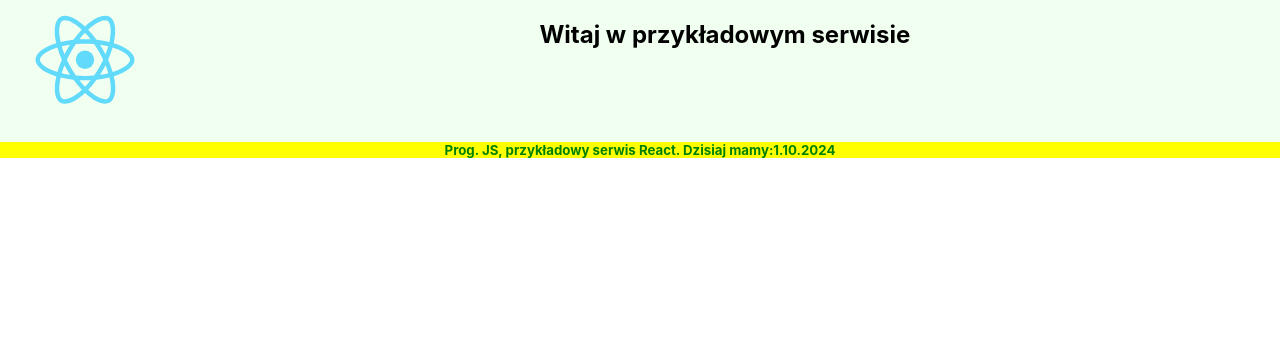
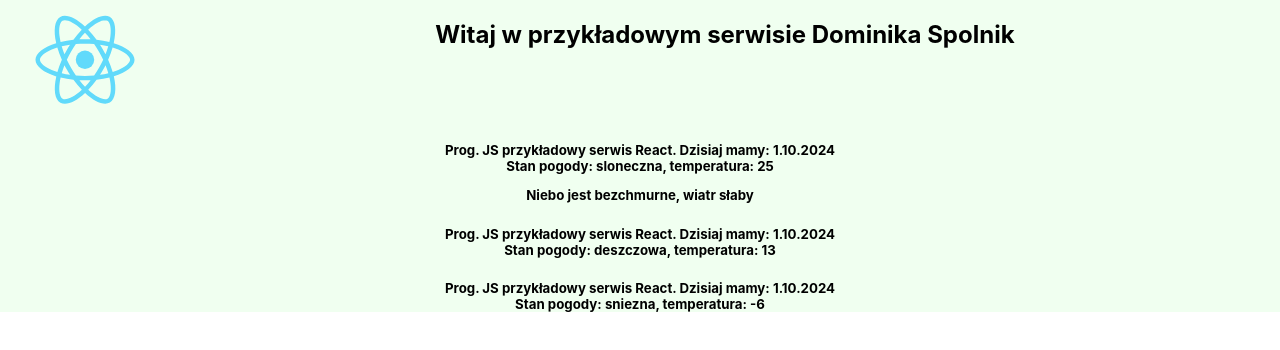
Before and after one commit to DominikaSp/pjs_lab01_spolnik, a React (Create React App) app: page / in a window 1280 px wide. Shown: the top 350 px of the page. Built offline with nearby package versions, Linux system fonts and the light colour scheme.

Commit message:
Lisiting 5.22

```diff
--- a/src/App.js
+++ b/src/App.js
@@ -6,8 +6,12 @@ import CHeader from './components/CHeader';
 function App() {
   return (
     <div className="App">
-      <CHeader />
-      <CFooter />
+      <CHeader aName="Dominika" aFamily="Spolnik" />
+      <CFooter weather="sloneczna" temp="25">
+        <p>Niebo jest bezchmurne, wiatr słaby</p>
+      </CFooter>
+      <CFooter weather="deszczowa" temp="13" />
+      <CFooter weather="sniezna" temp="-6" />
     </div>
   );
 }
--- a/src/components/CFooter.js
+++ b/src/components/CFooter.js
@@ -12,25 +12,31 @@ import './CFooter.css';
 //     )
 // }
 
+export const CFooter = (props) => {
+    let date = new Date();
+
+    return (
+
+        <div>
+            <h5>
+                Prog. JS przykładowy serwis React. Dzisiaj mamy: {" "}{date.toLocaleDateString('pl-PL')}
+                <br />
+                Stan pogody: {props.weather}, temperatura: {props.temp}
+                <br />
+                {props.children}
+            </h5>
+        </div>
+    )
+}
+
 // export const CFooter = () => {
 //     let date = new Date();
 
-//     return (
-
-//         <div>
-//             <h5>Prog. JS przykładowy serwis React. Dzisiaj mamy: {" "}{date.toLocaleDateString()}{" "}</h5>
-//         </div>
+//     return React.createElement('div', { className: 'footerDivClass' },
+//         React.createElement('h5', { id: 'footerText', className: 'footerTextClass' },
+//             'Prog. JS, przykładowy serwis React. Dzisiaj mamy:' + date.toLocaleDateString('pl-PL'))
 //     )
 // }
 
-export const CFooter = () => {
-    let date = new Date();
-
-    return React.createElement('div', { className: 'footerDivClass' },
-        React.createElement('h5', { id: 'footerText', className: 'footerTextClass' },
-            'Prog. JS, przykładowy serwis React. Dzisiaj mamy:' + date.toLocaleDateString('pl-PL'))
-    )
-}
-
 
 // export default CFooter;
--- a/src/components/CHeader.js
+++ b/src/components/CHeader.js
@@ -7,7 +7,7 @@ class CHeader extends Component {
         return (
             <div className='headerContainer'>
                 <img src={logo} className='headerLogo' alt="logo"></img>
-                <h2>Witaj w przykładowym serwisie</h2>
+                <h2>Witaj w przykładowym serwisie {this.props.aName + ' ' + this.props.aFamily} </h2>
             </div>
         );
     }
```
